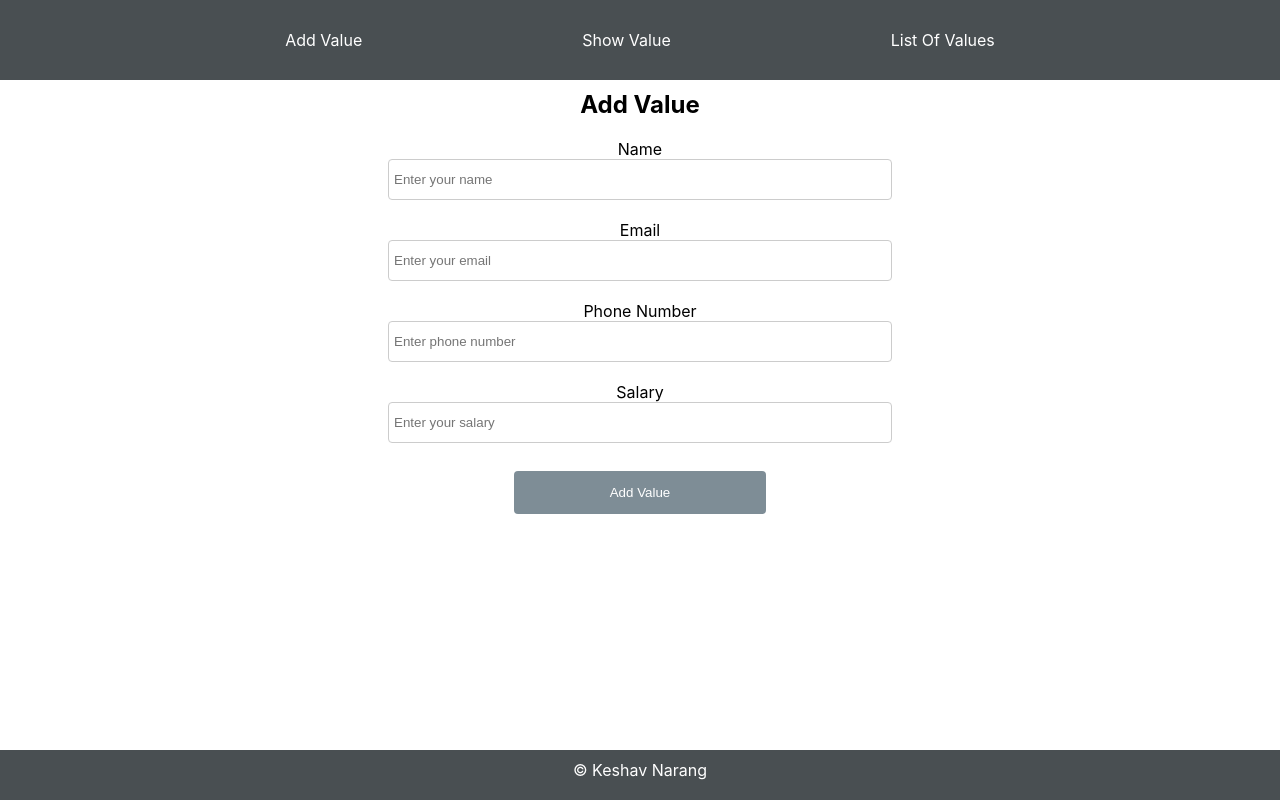
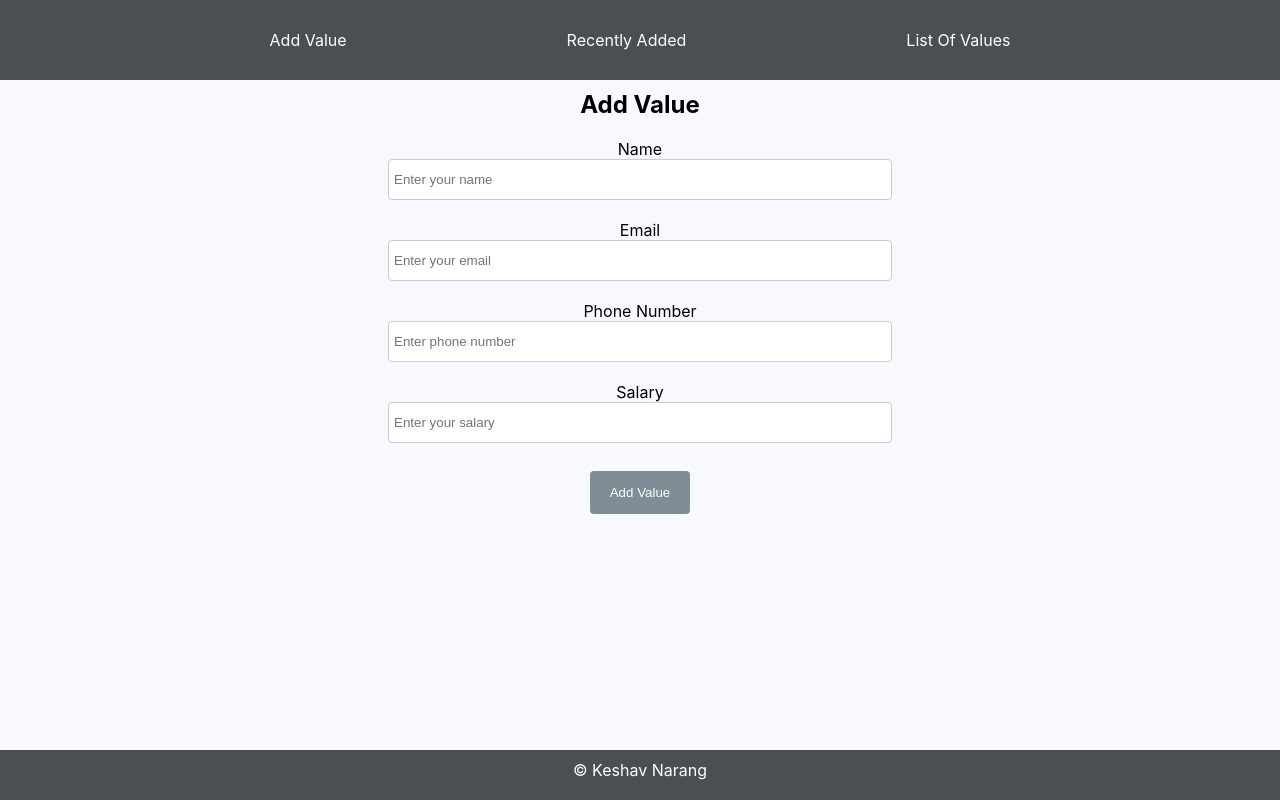
Before and after one commit to keshav33/employee-management-portal, a React (Create React App) app: page / in a window 1280 px wide. Built offline with nearby package versions, Linux system fonts and the light colour scheme.

Commit message:
bug fixed

```diff
--- a/package.json
+++ b/package.json
@@ -7,6 +7,8 @@
     "@testing-library/react": "^9.5.0",
     "@testing-library/user-event": "^7.2.1",
     "axios": "^0.20.0",
+    "cors": "^2.8.5",
+    "mongoose": "^5.11.9",
     "react": "^16.13.1",
     "react-dom": "^16.13.1",
     "react-redux": "^7.2.1",
--- a/src/App.css
+++ b/src/App.css
@@ -3,9 +3,18 @@
   padding: 0;
 }
 
+body{
+  background-color: ghostwhite;
+}
+
 .AddValue{
   text-align: center;
   margin: 10px;
+}
+
+.scrollit {
+  overflow:scroll;
+  height:60vh;
 }
 
 .ShowValue{
@@ -58,7 +67,6 @@ input{
 }
 
 button{
-  width: 20%;
   background-color: #7e8d96;
   color: white;
   padding: 14px 20px;
--- a/src/components/ListOfValues.jsx
+++ b/src/components/ListOfValues.jsx
@@ -119,6 +119,7 @@ class ListOfValues extends Component {
                 <br />
                 <Filter></Filter>
                 <br />
+                <div class="scrollit">
                     <table className='list-table'>
                         <thead>
                             <tr>
@@ -154,6 +155,7 @@ class ListOfValues extends Component {
                         </tbody>
                     </table>
                 </div>
+            </div>
         )
     }
 }
--- a/src/components/Navbar.jsx
+++ b/src/components/Navbar.jsx
@@ -14,7 +14,7 @@ function Navbar() {
                     <li className="nav-item">Add Value</li>
                 </Link>
                 <Link style={navStyle} to='/show-value'>
-                    <li className="nav-item">Show Value</li>
+                    <li className="nav-item">Recently Added</li>
                 </Link>
                 <Link style={navStyle} to='/list-of-values'>
                     <li className="nav-item">List Of Values</li>
```
Also changed, not shown: 1 other file (tests, documents, lock files or other folders). Lines whose indentation alone changed are shown as unchanged.
